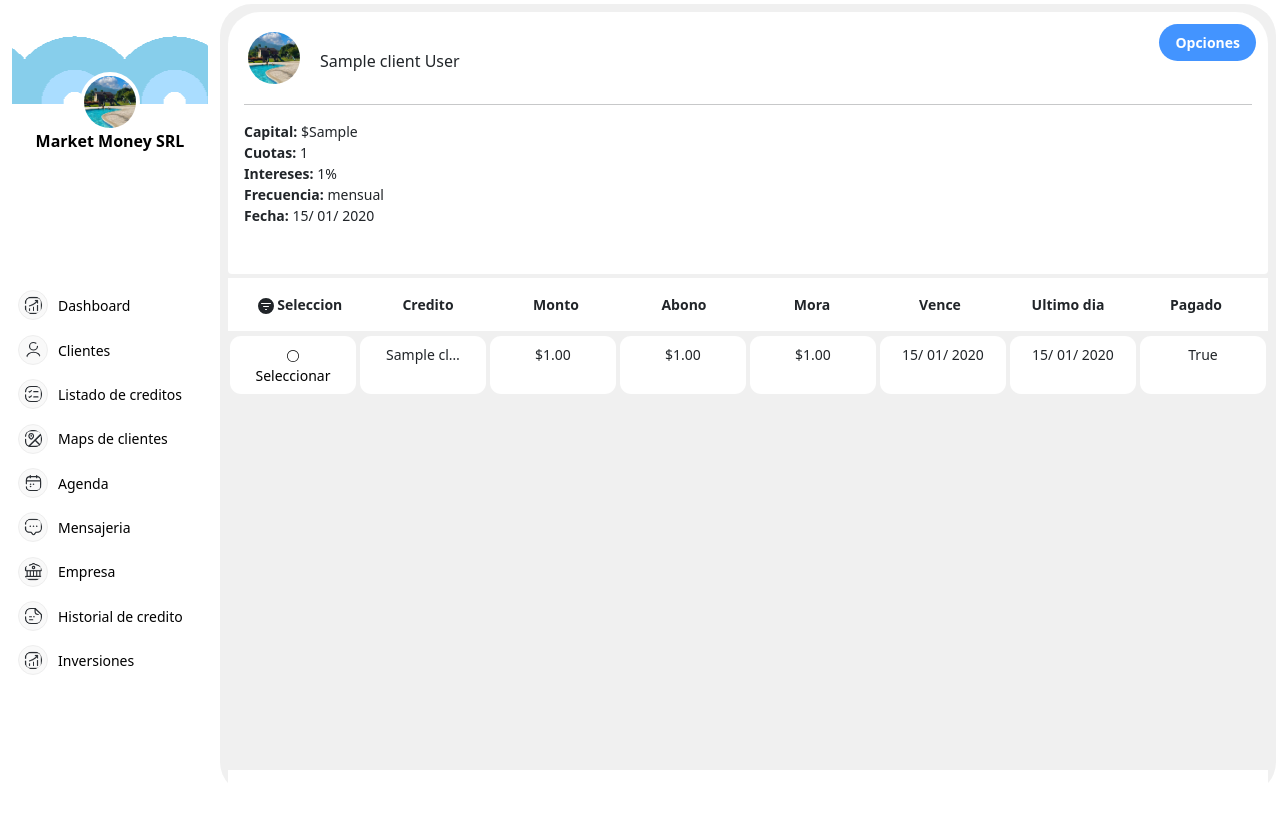
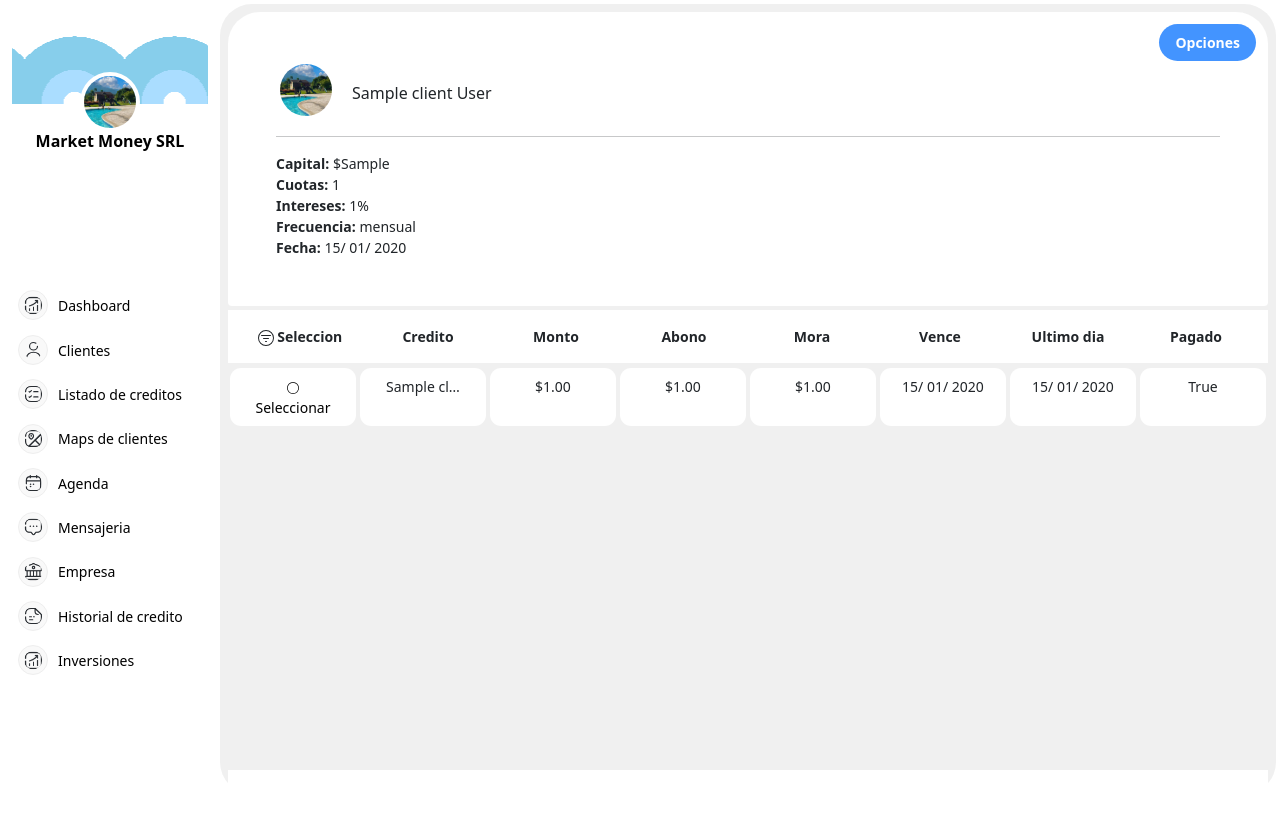
Before and after one commit to the-wandy-olivares/Money, a Django app: page /credit/detail/1/ in a window 1280 px wide. Run offline with Django 5.2, Linux system fonts and the light colour scheme; tables that the repository leaves empty hold one stand-in row (values such as "Sample post").

Commit message:
Mejorar estilos en las plantillas de cuotas y detalle de crédito: agregar transiciones, ajustar márgenes y modificar íconos para una mejor presentación.

```diff
--- a/Easy/Credit/templates/credit/cp/cuotas.html
+++ b/Easy/Credit/templates/credit/cp/cuotas.html
@@ -13,6 +13,7 @@
             justify-content: start;
             /* border-bottom: 1px solid #dee2e6; */
             /* padding: 8px 0; */
+            transition: 0.3s;
       }
 
       .th, .td {
@@ -22,6 +23,7 @@
             border-radius: 0.7rem;
 
       }
+
       .td
       {
             background-color: rgb(255, 255, 255) ;
@@ -53,9 +55,10 @@
             <div class="tr">
 
                   <div class="th">
-                        <svg xmlns="http://www.w3.org/2000/svg" width="16" height="16" fill="currentColor" class="bi bi-filter-circle-fill" viewBox="0 0 16 16">
-                              <path d="M8 16A8 8 0 1 0 8 0a8 8 0 0 0 0 16M3.5 5h9a.5.5 0 0 1 0 1h-9a.5.5 0 0 1 0-1M5 8.5a.5.5 0 0 1 .5-.5h5a.5.5 0 0 1 0 1h-5a.5.5 0 0 1-.5-.5m2 3a.5.5 0 0 1 .5-.5h1a.5.5 0 0 1 0 1h-1a.5.5 0 0 1-.5-.5"/>
-                            </svg> Seleccion
+                        <svg xmlns="http://www.w3.org/2000/svg" width="16" height="16" fill="currentColor" class="bi bi-filter-circle" viewBox="0 0 16 16">
+                        <path d="M8 15A7 7 0 1 1 8 1a7 7 0 0 1 0 14m0 1A8 8 0 1 0 8 0a8 8 0 0 0 0 16"/>
+                        <path d="M7 11.5a.5.5 0 0 1 .5-.5h1a.5.5 0 0 1 0 1h-1a.5.5 0 0 1-.5-.5m-2-3a.5.5 0 0 1 .5-.5h5a.5.5 0 0 1 0 1h-5a.5.5 0 0 1-.5-.5m-2-3a.5.5 0 0 1 .5-.5h9a.5.5 0 0 1 0 1h-9a.5.5 0 0 1-.5-.5"/>
+                        </svg> Seleccion
                   </div>
                   <div class="th">Credito</div>
                   <div class="th">Monto</div>
--- a/Easy/Credit/templates/credit/credit-detail.html
+++ b/Easy/Credit/templates/credit/credit-detail.html
@@ -13,7 +13,7 @@
       <section class="section-detail overflow-scroll  rounded-5">
             <button class="position-absolute top-0 end-0 bg-primary text-white  border-0 rounded-5 p-2 ps-3 pe-3 mt-4 me-4"  style="">Opciones
             </button>
-            <div class="bg-white p-3 pb-5  rounded-4 div-detail rounded-bottom-1"
+            <div class="bg-white p-5 pb-5  rounded-4 div-detail rounded-bottom-1"
                   style="width: 100%; height: max-content;">
                   <div class='d-flex'>
                         <span class="  d-flex flex-wrap align-content-center me-3 justify-content-center top-0 card border-0 p-1 bg-white rounded-5"
@@ -31,7 +31,7 @@
                   <p>     <strong>Frecuencia:</strong> {{credit.frecuencia}} </p>
                   <p>     <strong>Fecha:</strong> {{credit.start_date|date:"d/ m/ Y"}} </p>
             </div>
-            <div class='mt-1 rounded-bottom-1 overflow-scroll ' style='height: 61vh;'>
+            <div class='mt-1 rounded-bottom-1 overflow-scroll ' style='height: 57vh;'>
                   {% include "credit/cp/cuotas.html" %}
             </div>
             <div class="mt-1">
```
